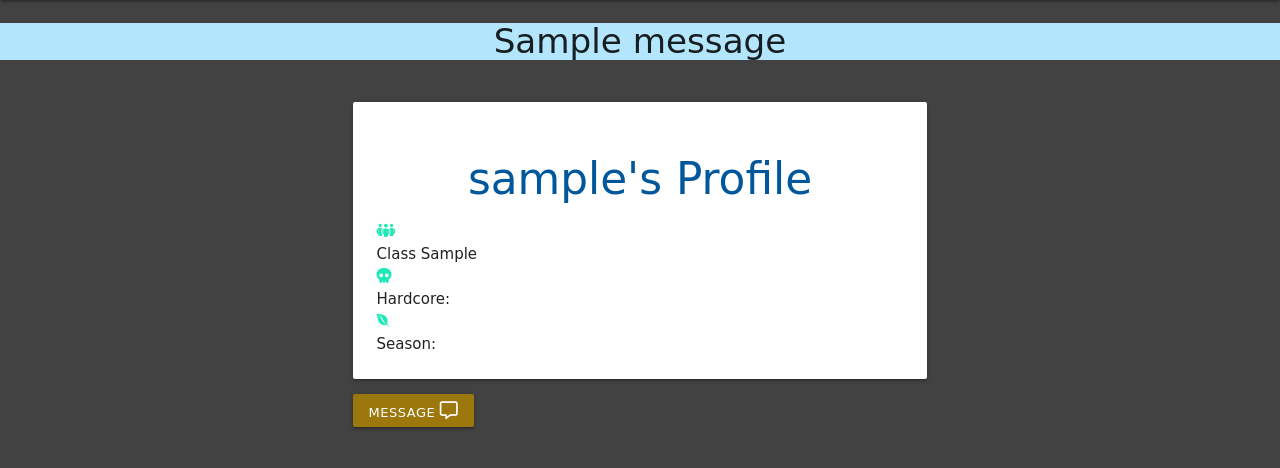
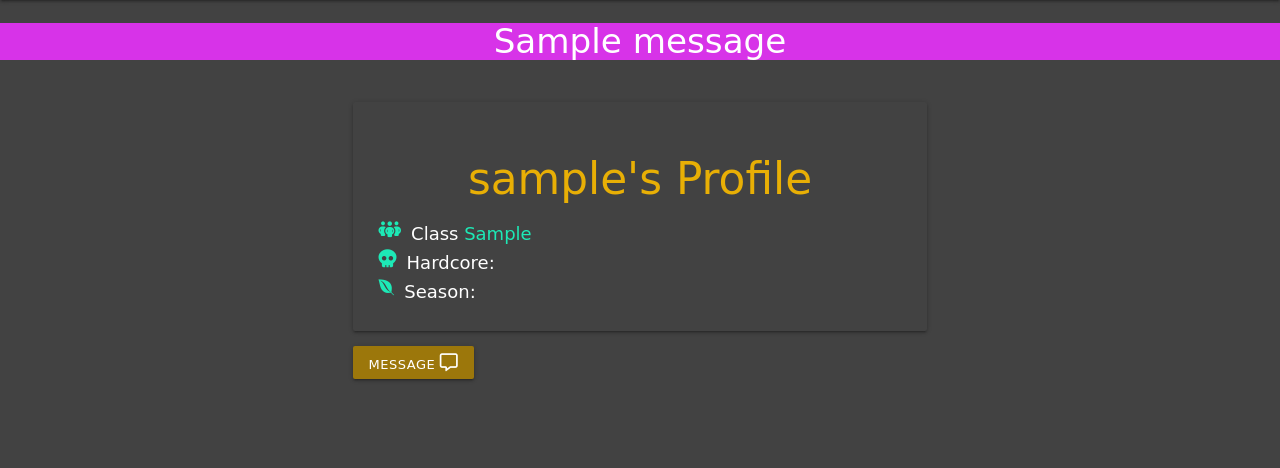
Before and after one commit to Erikas-Ramanauskas/Milestone-Project-3, a Flask app: page /profile/1 in a window 1280 px wide. Shown: the part 64-532 px from the top of the page. Run offline with Flask 3, Linux system fonts and the light colour scheme; the visitor is signed in with stand-in values (Sample User, id 1); one stand-in notice (Sample message) is shown; a database or web service that is not in the repository returns one stand-in record (values such as "Sample title"); some libraries are stand-ins or nearby versions.

Commit message:
various colour changes

```diff
--- a/app.py
+++ b/app.py
@@ -261,6 +261,9 @@
 
     message_id = generate_combined_id(session["user"], reciever)
 
+    user = mongo.db.users.find_one(
+        {"username": session["user"]})
+
     message_data = mongo.db.messages.find_one(
         {"combined_id": message_id})
 
@@ -300,7 +303,7 @@
 
     return render_template("message.html", reciever=reciever,
                            message_data=message_data,
-                           current_datetime=current_datetime)
+                           current_datetime=current_datetime, user=user)
 
 
 # function takes 2 users and determines which name has higher
--- a/static/css/style.css
+++ b/static/css/style.css
@@ -169,7 +200,22 @@
 
 #message-form {
     display: grid;
-    grid-template-columns: 1fr auto;
+    grid-template-columns: 1fr auto auto auto;
     align-items: center;
     gap: 10px;
 }
+
+#contacts-modal {
+    padding-bottom: 1.5rem;
+}
+
+/* Profile page css */
+
+.profile-layout {
+    display: grid;
+    grid-template-columns: auto 1fr;
+    text-align: left;
+    gap: 10px;
+    font-size: 1.2em;
+    margin: 2px;
+}
--- a/static/js/script.js
+++ b/static/js/script.js
@@ -13,6 +13,8 @@
             exitDelay: 100
         }
     );
+    // Modal activation
+    $('.modal').modal();
 });
 
 // Preloader fade out called together with json data load so the procentage change would not be vissable
--- a/templates/add_offer.html
+++ b/templates/add_offer.html
@@ -1,7 +1,7 @@
 {% extends "base.html" %} {% block content %}
 
 <div class="">
-  <h3 class="light-blue-text text-darken-4 center-align">Add offer</h3>
+  <h3 class="gold-color-text center-align">Add offer</h3>
 </div>
 
 
@@ -117,7 +117,7 @@
         <!-- submit button -->
         <div class="row">
             <div class="col s12 center-align">
-                <button type="submit" class="btn-large grey darken-3 text-shadow">
+                <button type="submit" class="btn-large grey darken-3 text-shadow gold-color-text">
                     Add item <i class="fa-solid fa-circle-check"></i>
             </div>
         </div>
--- a/templates/base.html
+++ b/templates/base.html
@@ -115,7 +115,7 @@
       {% with messages = get_flashed_messages() %} {% if messages %} {% for
       message in messages %}
       <div class="row flashes">
-        <h4 class="light-blue lighten-4 center-align">{{ message }}</h4>
+        <h4 class="white-text center-align purple-color">{{ message }}</h4>
       </div>
       {% endfor %} {% endif %} {% endwith %}
     </section>
--- a/templates/login.html
+++ b/templates/login.html
@@ -12,7 +12,7 @@
       <!-- username -->
       <div class="row">
         <div class="input-field col s12">
-          <i class="fas fa-user-cog prefix light-blue-text text-darken-4"></i>
+          <i class="fas fa-user-cog prefix gold-color-text"></i>
           <input
             id="username"
             name="username"
@@ -29,7 +29,7 @@
       <!-- passowrd -->
       <div class="row">
         <div class="input-field col s12">
-          <i class="fas fa-user-lock prefix light-blue-text text-darken-4"></i>
+          <i class="fas fa-user-lock prefix gold-color-text"></i>
           <input
             id="password"
             name="password"
@@ -58,7 +58,7 @@
   <div class="col s12">
     <p class="center-align">
       New Here?
-      <a href="{{ url_for('register') }}" class="light-blue-text text-darken-4"
+      <a href="{{ url_for('register') }}" class="gold-color-text"
         >Register Account</a
       >
     </p>
--- a/templates/profile.html
+++ b/templates/profile.html
@@ -2,23 +2,42 @@
 
 <div class="row">
   <div class="col s12 m8 offset-m2">
-    <div class="card-panel">
-      <h3 class="center-align light-blue-text text-darken-4">
+    <div class="card-panel grey darken-3 white-text">
+      <h3 class="center-align orange-color-text">
         {{ user.username }}'s Profile
       </h3>
       <!-- keeping contact details private -->
       {% if session.user == user.username %}
-      <i class="fa-brands fa-battle-net prefix teal-color-text"></i>
-      <p>Battle net ID: {{ user.b_net_id }}</p>
-      <i class="fa-brands fa-discord prefix teal-color-text"></i>
-      <p>Discord: {{ user.discord_id }}</p>
+      <div class="profile-layout">
+        <i class="fa-brands fa-battle-net teal-color-text"></i>
+        <p>
+          Battle net ID:
+          <span class="teal-color-text">{{ user.b_net_id }}</span>
+        </p>
+      </div>
+      <div class="profile-layout">
+        <i class="fa-brands fa-discord teal-color-text"></i>
+        <p>
+          Discord: <span class="teal-color-text">{{ user.discord_id }}</span>
+        </p>
+      </div>
       {% endif %}
-      <i class="fa-solid fa-people-group prefix teal-color-text"></i>
-      <p>Class {{ user.class_preference }}</p>
-      <i class="fa-solid fa-skull prefix teal-color-text"></i>
-      <p>Hardcore: {{ user.is_hardcore }}</p>
-      <i class="fa-brands fa-envira prefix teal-color-text"></i>
-      <p>Season: {{ user.is_season }}</p>
+      <div class="profile-layout">
+        <i class="fa-solid fa-people-group teal-color-text"></i>
+        <p>
+          Class <span class="teal-color-text">{{ user.class_preference }}</span>
+        </p>
+      </div>
+      <div class="profile-layout">
+        <i class="fa-solid fa-skull teal-color-text"></i>
+        <p>
+          Hardcore: <span class="teal-color-text">{{ user.is_hardcore }}</span>
+        </p>
+      </div>
+      <div class="profile-layout">
+        <i class="fa-brands fa-envira teal-color-text"></i>
+        <p>Season: <span class="teal-color-text">{{ user.is_season }}</span></p>
+      </div>
     </div>
     {% if session.user == user.username %}
     <a
--- a/templates/register.html
+++ b/templates/register.html
@@ -74,9 +74,7 @@
   <div class="col s12">
     <p class="center-align">
       Already have an account?
-      <a href="{{ url_for('login') }}" class="light-blue-text text-darken-4"
-        >Log In</a
-      >
+      <a href="{{ url_for('login') }}" class="gold-color-text">Log In</a>
     </p>
   </div>
 </div>
--- a/templates/requests.html
+++ b/templates/requests.html
@@ -1,7 +1,7 @@
 {% extends "base.html" %} {% block content %}
 
 <div class="">
-  <h3 class="light-blue-text text-darken-4 center-align">Items Offered</h3>
+  <h3 class="gold-color-text center-align">Items Offered</h3>
   <p class="">Search below for player item offers</p>
 </div>
 
@@ -22,7 +22,7 @@
         </p>
       </div>
       <div class="card-action">
-        <a href="#" class="btn green accent-4">Edit</a>
+        <a href="#" class="btn green-color accent-4">Edit</a>
         <a href="#" class="btn gold-color">Delete</a>
       </div>
     </div>
```
Also changed, not shown: other parts of static/css/style.css (+41 -10 lines), templates/edit_profile.html (+6 -10 lines), templates/message.html (+39 -9 lines), templates/offer_info.html (+32 -13 lines), templates/offers.html (+18 -9 lines).
